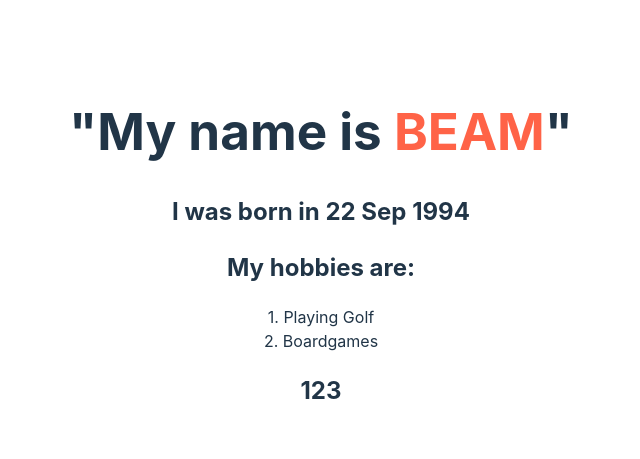
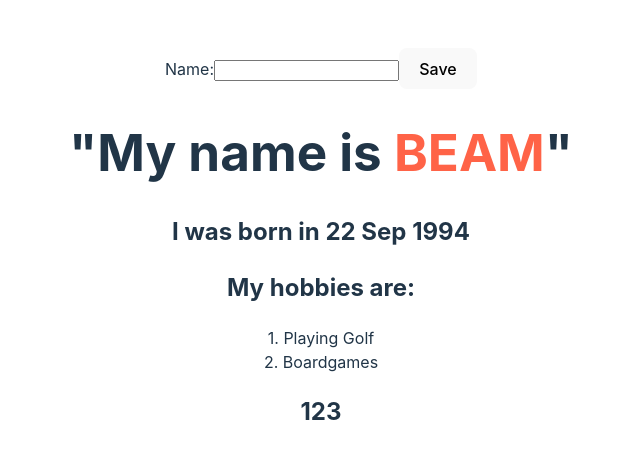
Before and after one commit to Pasika-swn/react-jumpstart, a React (Vite) app: page / in a window 1280 px wide. Shown: the part 151-610 px from the top of the page, without its empty margins (319-959 px from the left). Built offline with nearby package versions, Linux system fonts and the light colour scheme.

Commit message:
create an input + onChange, setName

```diff
--- a/src/App.jsx
+++ b/src/App.jsx
@@ -29,11 +29,28 @@ const Test = ({ children }) => {
 };
 
 function App() {
-  // useState('') -> add initial state ====> get array ['', f] => so use array destructuring
   const [name, setName] = useState("");
 
   return (
     <div className="App">
+      {/*create label+input -> button  */}
+      {/* [New] Rerender = เชื่อม state เข้าไปที่ UI */}
+      <label htmlFor="name">Name:</label>
+      <input
+        id="name"
+
+        // ส่งค่า state เข้า input ผ่าน value={name}
+        value={name}
+
+        //[นี่คือการดึงค่า จำ]:onChangeเพื่อให้พิมพ์เปลี่ยนแปลงได้ ->trigger event เมื่อกดอักษร
+        onChange={(event) => {
+          // save for reuse
+          setName(event.target.value);
+        }}
+      />
+      <button>Save</button>
+      {/* --------------------- */}
+
       <SelfIntroduction
         name="BEAM"
         dateOfBirth="22 Sep 1994"
```
